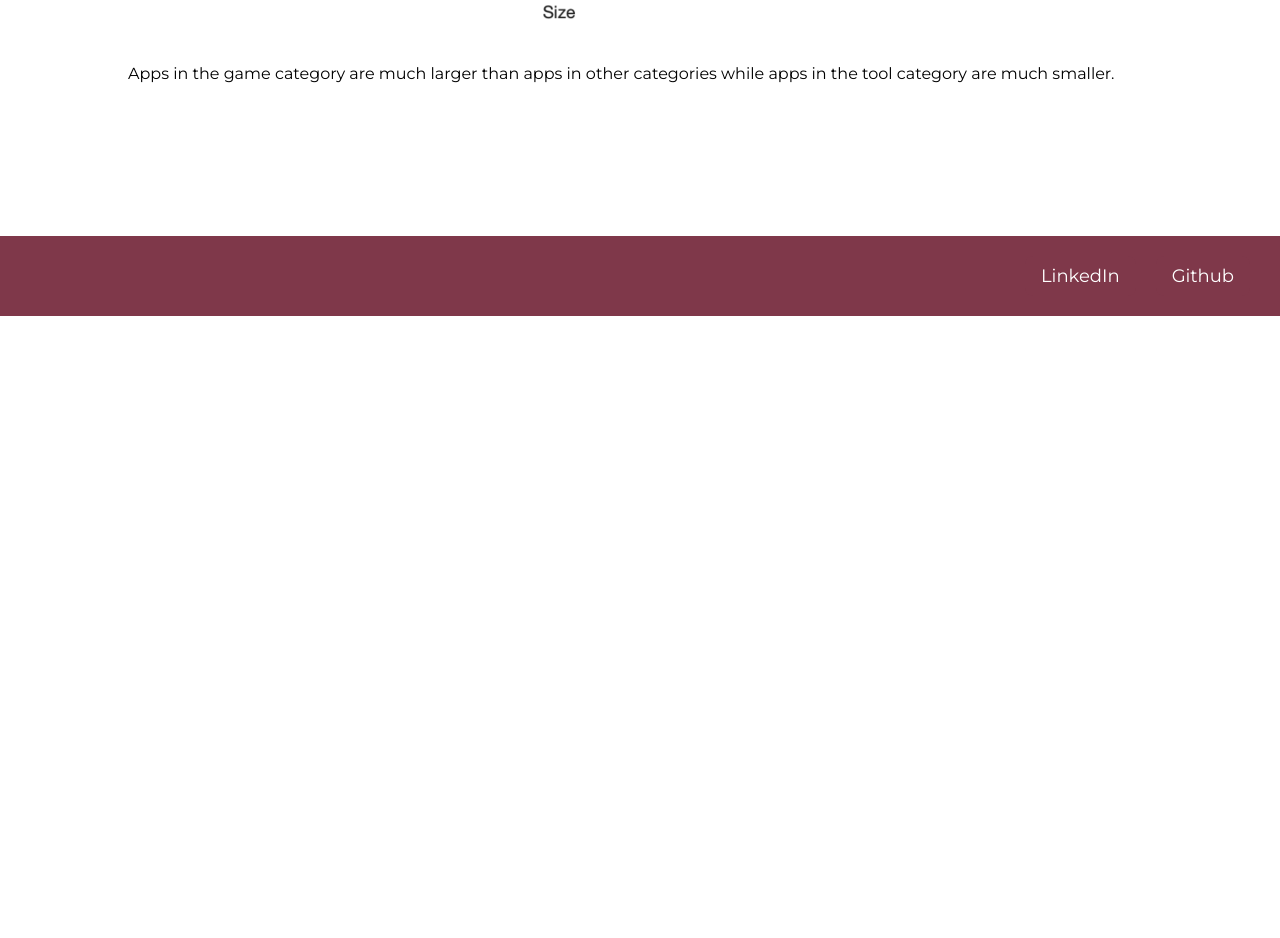
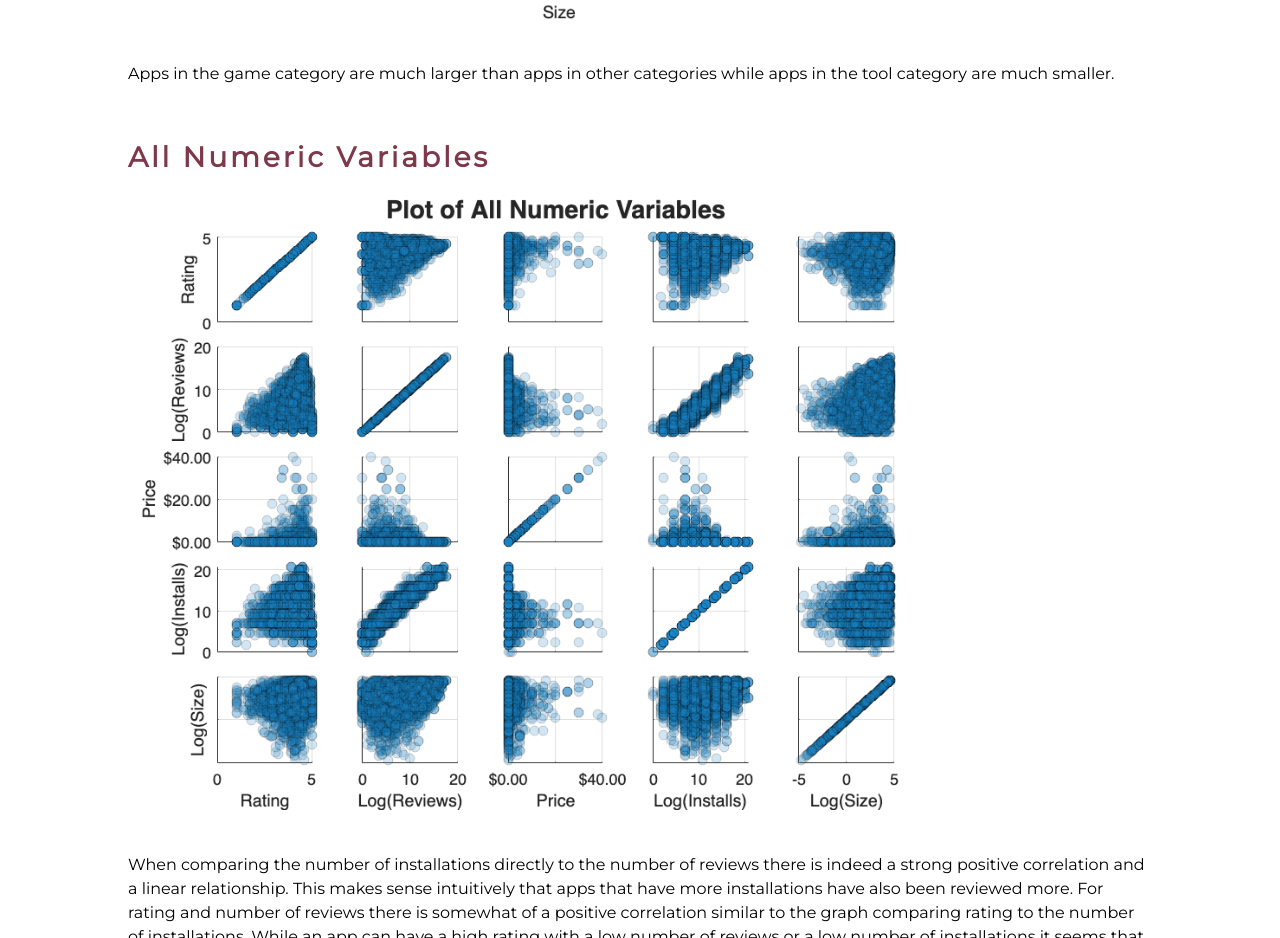
Before and after one commit to shayna-gaulden/portfolio, a React (Create React App) app: page /app-analysis in a window 1280 px wide. Shown: the part 11062-12000 px from the top of the page. Before the commit the page ends 11378 px from the top, so only its background shows below. Built offline with nearby package versions, Linux system fonts and the light colour scheme.

Commit message:
added plot of all numeric variables:

```diff
--- a/src/pages/projects/app-analysis.js
+++ b/src/pages/projects/app-analysis.js
@@ -17,6 +17,7 @@ import GenreCounts from "../../assets/images/playstore/genre counts.png"
 import CatandGenreGroups from "../../assets/images/playstore/cat and genre grouped together.png"
 import Boxplot from "../../components/boxplot";
 import { BoxplotData } from "../../assets/projdata";
+import AllNumeric from "../../assets/images/playstore/all numeric.png"
 
 const AppAnalysis = () => {
     return (
@@ -152,7 +153,10 @@ const AppAnalysis = () => {
                     })
                 }
 
-
+                <header className="mid-title">All Numeric Variables</header>
+                <img src={AllNumeric} alt="Image not available." className="large-img" />
+                <br/>
+                When comparing the number of installations directly to the number of reviews there is indeed a strong positive correlation and a linear relationship. This makes sense intuitively that apps that have more installations have also been reviewed more. For rating and number of reviews there is somewhat of a positive correlation similar to the graph comparing rating to the number of installations. While an app can have a high rating with a low number of reviews or a low number of installations it seems that most apps with many reviews or many installations also have a high rating. This could be due to the fact that apps with a higher rating could be attracting more people who may be more likely to install and then review them. The variables rating and log transformed size have a higher density of larger apps having high ratings. We can also see that apps with a higher price tend to be larger sized apps, with a lower number of installations, and a lower number of reviews, but higher ratings.
 
 
             </div>
```
Also changed, not shown: src/assets/images/playstore/all numeric.png (added).
